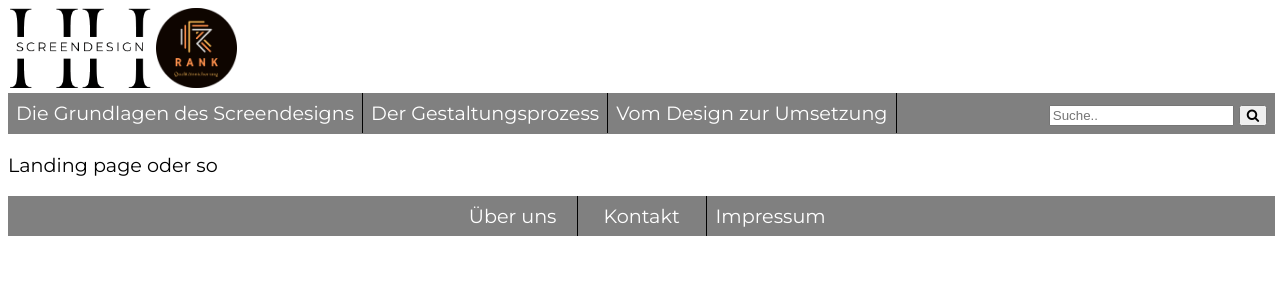
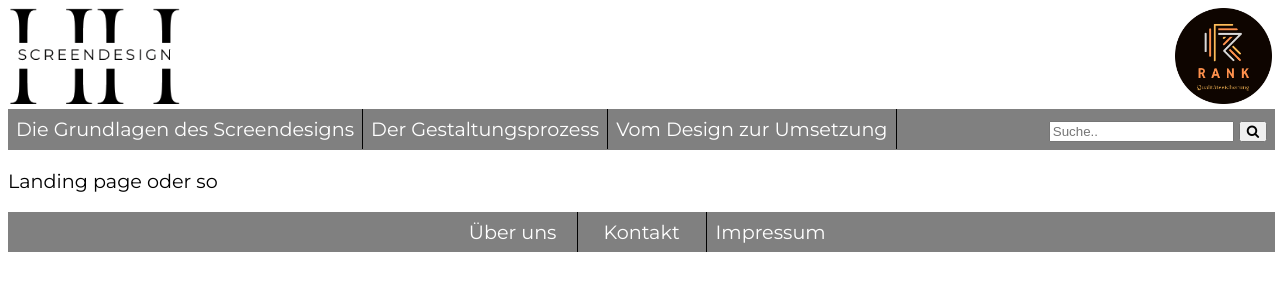
Before and after one commit to Skzter/public_html, a plain HTML site: page index.html in a window 1280 px wide. Drawn offline with Linux system fonts and the light colour scheme.

Commit message:
bilder anfang

```diff
--- a/stylesheet_main.css
+++ b/stylesheet_main.css
@@ -3,8 +3,6 @@ html
 	font-size: 1.2em;
 	font-family:  'Montserrat';
 }
-
-
 
 h1
 {
@@ -119,7 +117,12 @@ header
 
 header img
 {
-	height: 10vh;
+	height: 12vh;
+}
+
+.siegel
+{
+	float: right;
 }
 
 footer
```
Also changed, not shown: notes/to-do.txt, pictures/conrad.png (added), pictures/moeve.png (added), pictures/rolex.png (added), pictures/timbuk2.png (added), 1 other file.
